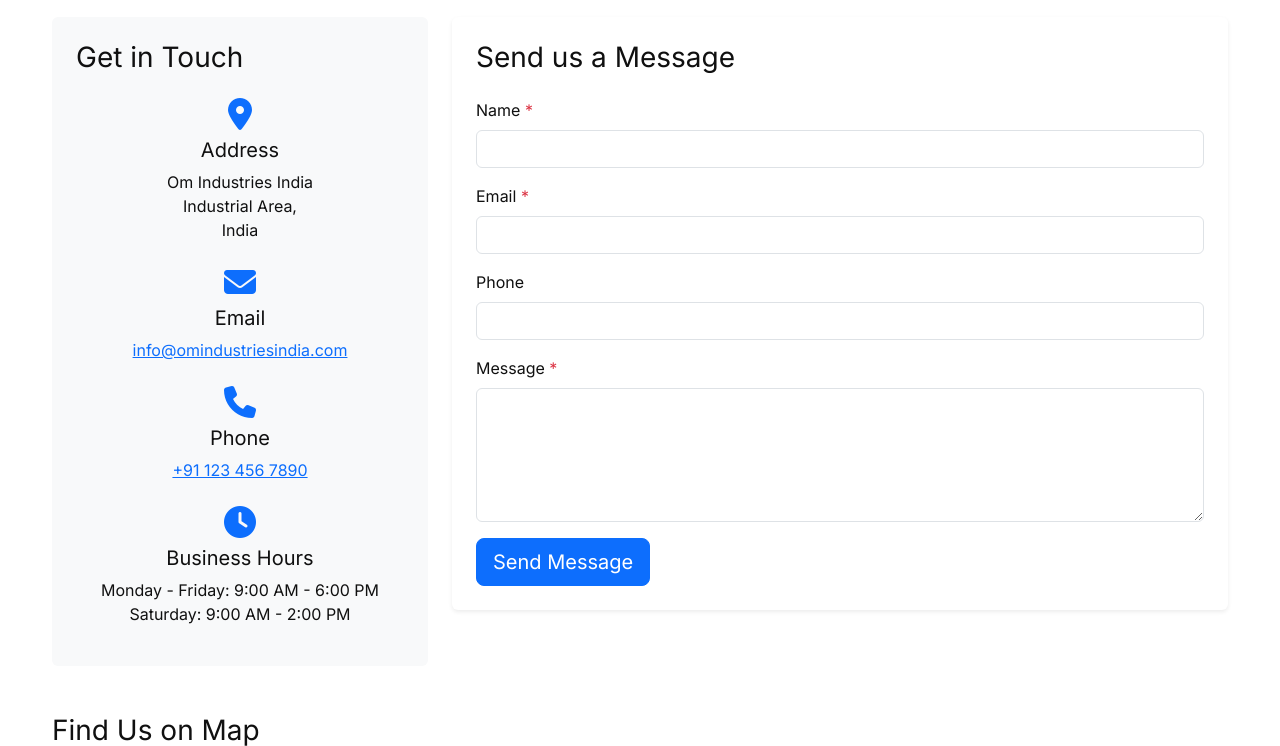
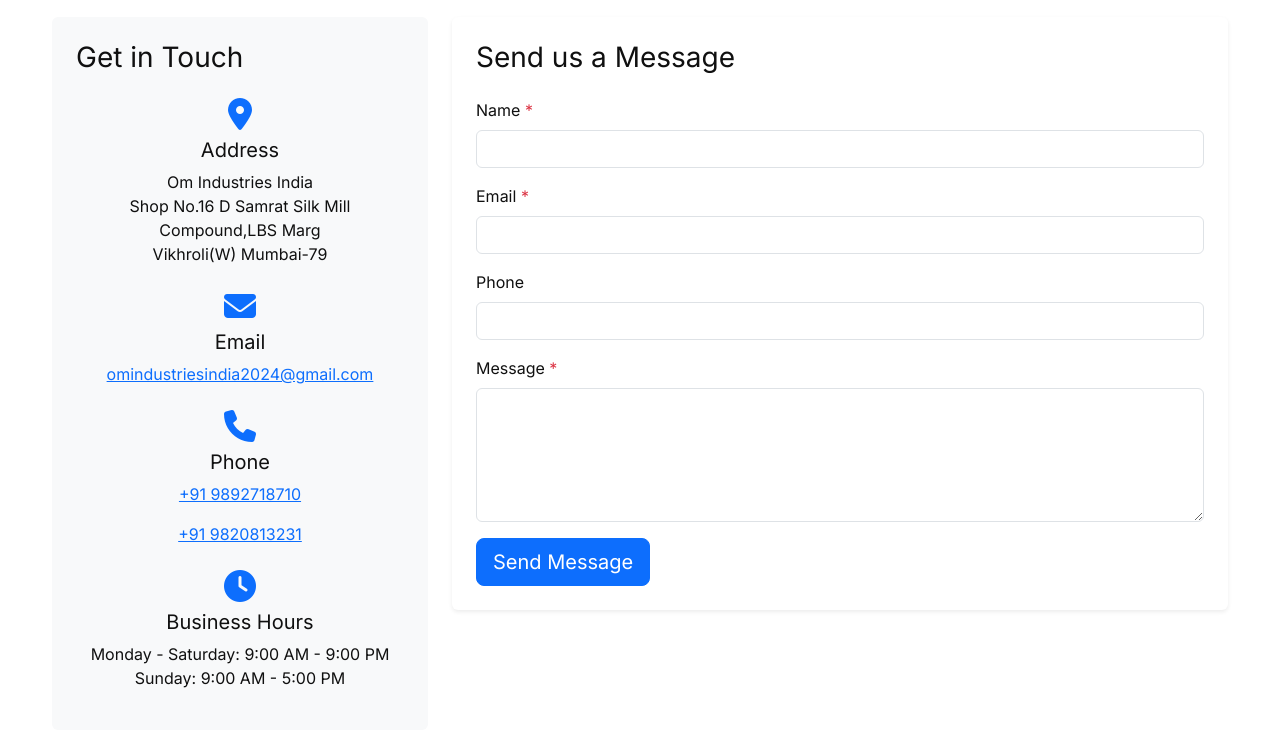
Before and after one commit to yadav-v/OmIndustriesIndia, a Flask app: page /contact in a window 1280 px wide. Shown: the part 247-993 px from the top of the page. Run offline with Flask 3, Linux system fonts and the light colour scheme; some libraries are stand-ins or nearby versions.

Commit message:
contact1

```diff
--- a/templates/public/pages/contact.html
+++ b/templates/public/pages/contact.html
@@ -27,27 +27,29 @@
             <i class="fas fa-map-marker-alt fa-2x text-primary mb-2"></i>
             <h5>Address</h5>
             <p>Om Industries India<br>
-            Industrial Area,<br>
-            India</p>
+            Shop No.16 D Samrat Silk Mill Compound,LBS Marg <br>
+            Vikhroli(W) Mumbai-79
+            </p>
           </div>
 
           <div class="contact-item mb-4">
             <i class="fas fa-envelope fa-2x text-primary mb-2"></i>
             <h5>Email</h5>
-            <p><a href="mailto:info@omindustriesindia.com">info@omindustriesindia.com</a></p>
+            <p><a href="mailto:omindustriesindia2024@gmail.com">omindustriesindia2024@gmail.com</a></p>
           </div>
 
           <div class="contact-item mb-4">
             <i class="fas fa-phone fa-2x text-primary mb-2"></i>
             <h5>Phone</h5>
-            <p><a href="tel:+911234567890">+91 123 456 7890</a></p>
+            <p><a href="tel:+919892718710">+91 9892718710</a></p>
+            <p><a href="tel:+919820813231">+91 9820813231</a></p>
           </div>
 
           <div class="contact-item">
             <i class="fas fa-clock fa-2x text-primary mb-2"></i>
             <h5>Business Hours</h5>
-            <p>Monday - Friday: 9:00 AM - 6:00 PM<br>
-            Saturday: 9:00 AM - 2:00 PM</p>
+            <p>Monday - Saturday: 9:00 AM - 9:00 PM<br>
+            Sunday: 9:00 AM - 5:00 PM</p>
           </div>
         </div>
       </div>
```
